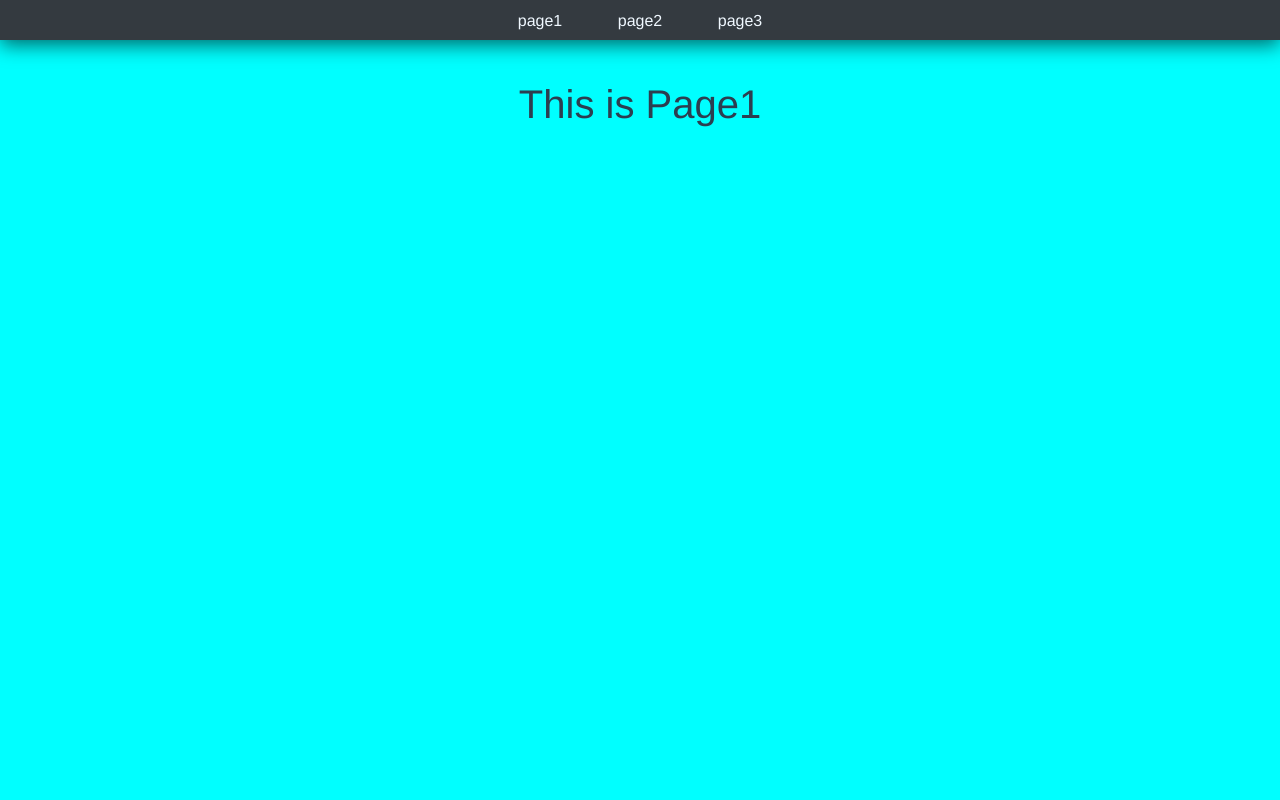
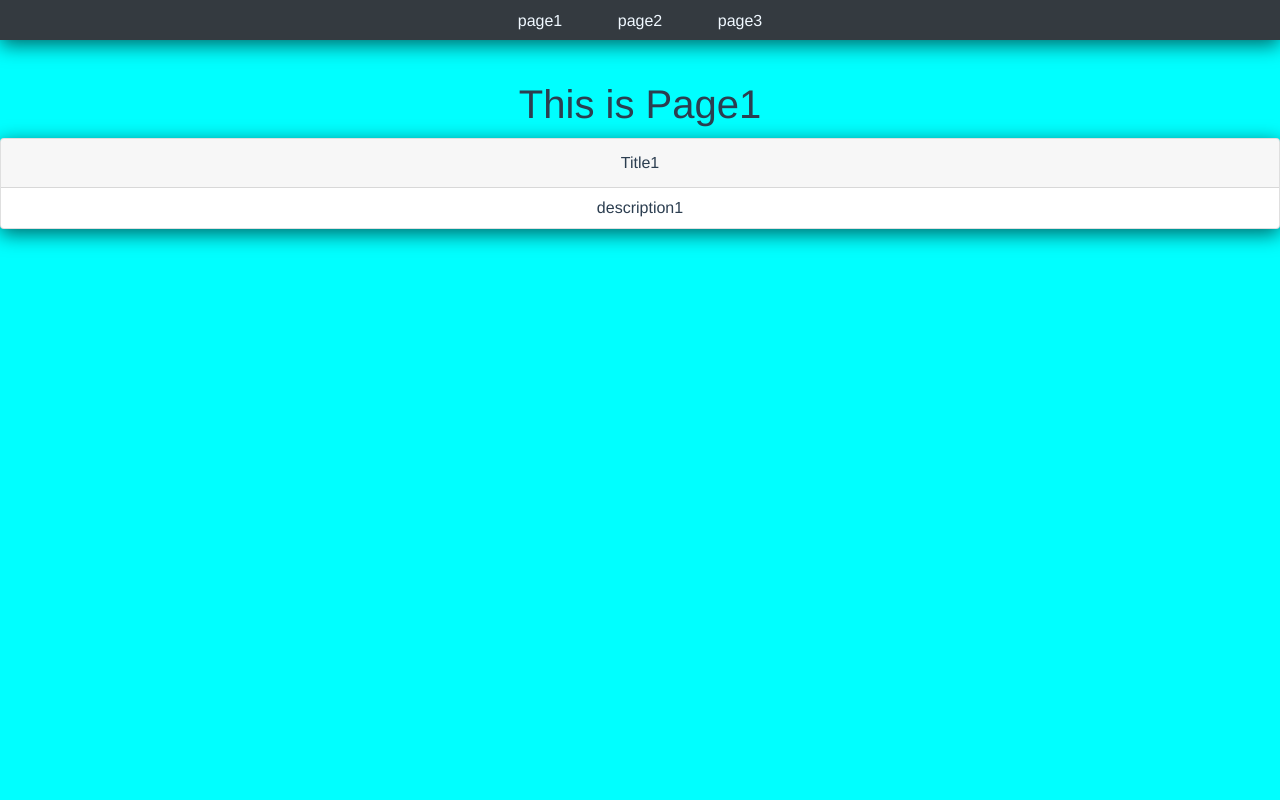
Before and after one commit to mkdk09/portfolio, a Vue app: page / in a window 1280 px wide. Shown: the top 800 px of the page. Built offline with nearby package versions, Linux system fonts and the light colour scheme.

Commit message:
カードコンポーネントを追加

```diff
--- /dev/null
+++ b/src/components/ProfileItem.vue
@@ -0,0 +1,52 @@
+<template>
+    <div class="profile-item card text-center" ontouchstart="" v-on:click="reverse()">
+        <div v-if="!is_reversed">
+            <div class="profile-title card-header">
+                {{ title }}
+            </div>
+            <div class="profile-body card-body p-2">
+                {{ description }}
+            </div>
+        </div>
+
+        <div v-else>
+            <div class="profile-title card-header text-info">
+                {{ title }} 裏面
+            </div>
+            <div class="profile-body card-body p-2">
+                {{ comment }}
+            </div>
+        </div>
+    </div>
+</template>
+
+<script>
+export default {
+    name: 'ProfileItem',
+    props: {
+        title: String,
+        description: String,
+        comment: String
+    },
+    data() {
+        return {
+            is_reversed: false
+        }
+    },
+    methods: {
+        reverse() {
+            this.is_reversed = !this.is_reversed
+        }
+    }
+}
+</script>
+
+<style>
+.profile-item {
+    filter: drop-shadow(0 5px 10px rgba(0, 0, 0, 0.6));
+    margin-top: 10px;
+}
+.profile-item:active {
+    background-color: rgb(102, 102, 102);
+}
+</style>
--- a/src/views/page1.vue
+++ b/src/views/page1.vue
@@ -1,8 +1,18 @@
 <template>
     <div class="page1" id="page1">
         <h1>This is Page1</h1>
+        <profile-item v-bind:title="'Title1'" v-bind:description="'description1'" v-bind:comment="'comment1'" />
     </div>
 </template>
+
+<script>
+import ProfileItem from '../components/ProfileItem.vue'
+export default {
+    components: {
+        ProfileItem
+    }
+}
+</script>
 
 <style scoped>
 .page1 {
```
